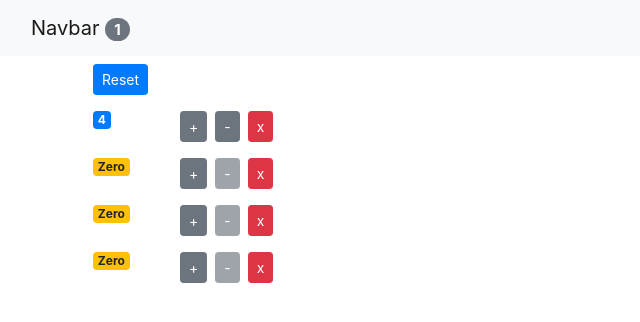
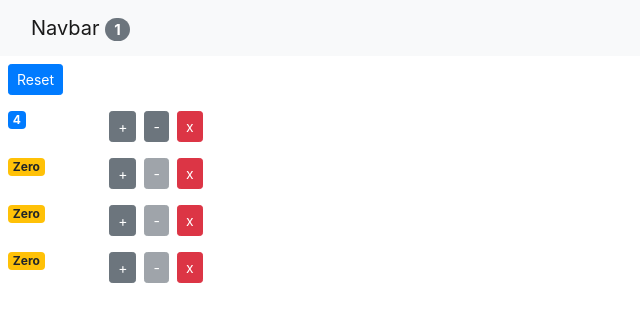
Before and after one commit to JinKimPrograms/counter-app, a React (Create React App) app: page / in a window 1280 px wide. Shown: the top 322 px of the page, without its empty margins (0-640 px from the left). Built offline with nearby package versions, Linux system fonts and the light colour scheme.

Commit message:
Make counters flush left

```diff
--- a/src/App.js
+++ b/src/App.js
@@ -48,7 +48,6 @@ class App extends Component {
         <NavBar
           totalCounters={this.state.counters.filter((c) => c.value > 0).length}
         />
-        <main className="container">
         <Counters
           counters={this.state.counters}
           onReset={this.handleReset}
@@ -56,7 +55,6 @@ class App extends Component {
           onDecrement={this.handleDecrement}
           onDelete={this.handleDelete}
         />
-        </main>
       </React.Fragment>
     );
   }
```
Lines whose indentation alone changed are shown as unchanged.
